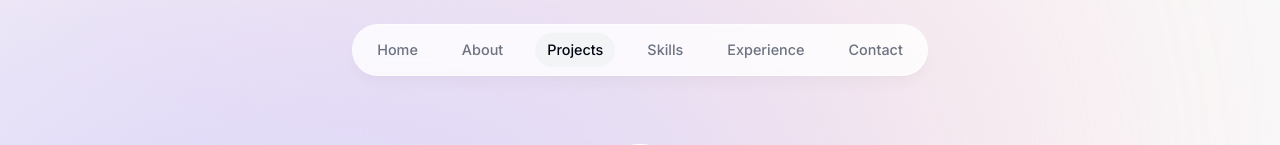
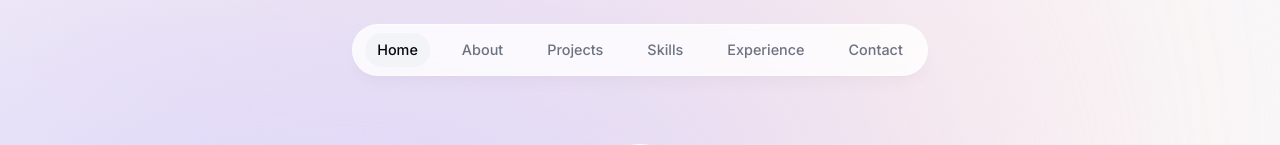
Before and after one commit to Kantslo/portfolio, a Next.js app: page / in a window 1280 px wide. Shown: the top 145 px of the page. Built offline with nearby package versions, Linux system fonts and the light colour scheme; grey boxes are pictures that could not be loaded.

Commit message:
made refactoring to replace complex code with the custom hook

```diff
--- a/components/about.tsx
+++ b/components/about.tsx
@@ -1,23 +1,13 @@
 "use client"
 
 import { motion } from "framer-motion"
-import { useInView } from "react-intersection-observer"
 
 import SectionHeading from './section-heading'
-import { useActiveSectionContext } from "@/context/active-section-context"
-import { useEffect } from "react"
+import { useSectionInView } from "@/lib/hooks"
 
 export default function About() {
-  const {ref, inView} = useInView({
-    threshold: 0.75,
-  });
-  const { setActiveSection, timeOfLastClick } = useActiveSectionContext();
+  const { ref } = useSectionInView("About")
 
-  useEffect(() => {
-    if (inView && Date.now() - timeOfLastClick > 0) {
-      setActiveSection("About")
-    }
-  }, [inView, setActiveSection, timeOfLastClick])
 
   return <motion.section className='mb-28 max-w-[45rem] text-center leading-8 sm:mb-40 scroll-mt-28'
   ref={ref}
--- a/components/projects.tsx
+++ b/components/projects.tsx
@@ -1,25 +1,15 @@
 "use client"
 
-import React, { useEffect } from "react";
+import React from "react";
 
-import { useInView } from "react-intersection-observer";
-
-import { useActiveSectionContext } from "@/context/active-section-context";
 import SectionHeading from "./section-heading";
+import { useSectionInView } from "@/lib/hooks";
 import { projectsData } from "@/lib/data";
 import Project from "./project"
 
 export default function Projects() {
-  const {ref, inView} = useInView({
-    threshold: 0.5,
-  });
-  const { setActiveSection, timeOfLastClick } = useActiveSectionContext();
+  const { ref } = useSectionInView("Home", 0.5)
 
-  useEffect(() => {
-    if (inView && Date.now() - timeOfLastClick > 0) {
-      setActiveSection("Projects")
-    }
-  }, [inView, setActiveSection, timeOfLastClick])
 
   return <section ref={ref} id="projects" className="scroll-mt-28">
     <SectionHeading>My projects</SectionHeading>
```
